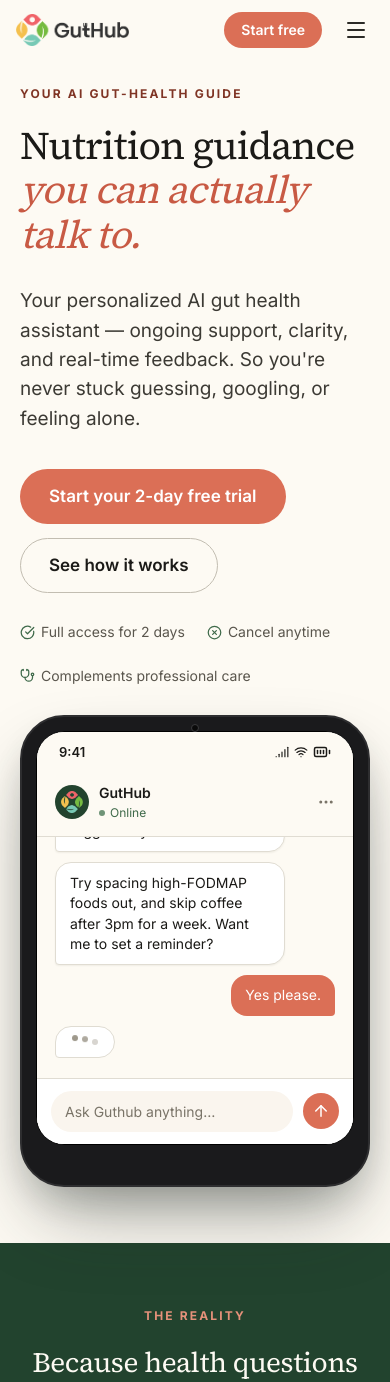
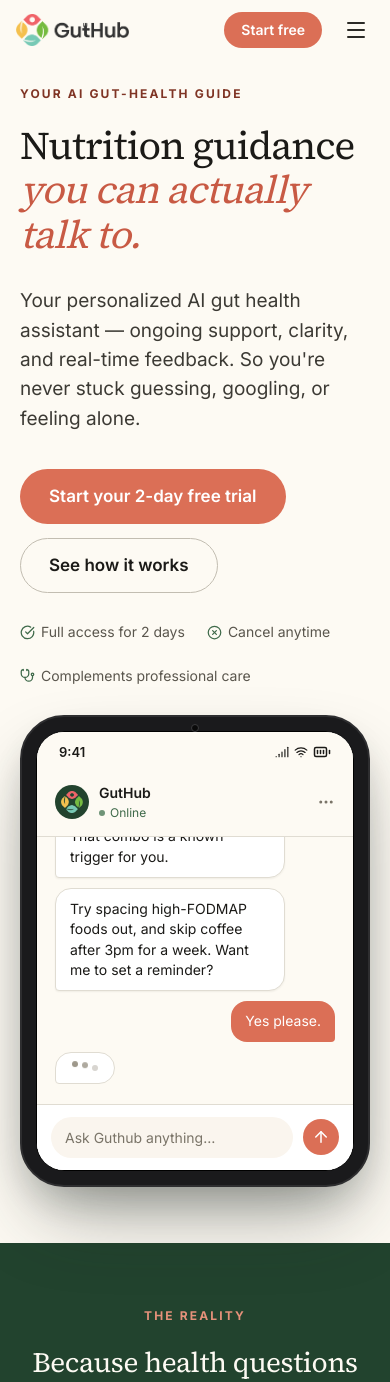
Before and after one commit to botwurx-agent/guthub-website, a Next.js app: page / in a window 390 px wide. Shown: the top 1382 px of the page. Built offline with nearby package versions, Linux system fonts and the light colour scheme.

Commit message:
Match phone chin sizes top and bottom
Previous asymmetric padding (14/14/40 on mobile, 16/16/28 desktop) gave
the bottom bezel a bigger visual 'chin' than the top. Use equal padding
on all four sides so the device looks balanced.

```diff
--- a/app/globals.css
+++ b/app/globals.css
@@ -209,7 +209,7 @@ button { font-family: var(--font-body); }
   .hero-h1 { margin-bottom: 28px !important; padding-bottom: 0 !important; font-size: clamp(2.25rem, 10vw, 3rem) !important; line-height: 1.15 !important; }
   .hero-mock-col { max-width: 360px !important; margin: 0 auto !important; }
   .hero-glow { width: 320px !important; height: 320px !important; }
-  .chat-phone { aspect-ratio: 3/4.05 !important; padding: 14px 14px 40px !important; }
+  .chat-phone { aspect-ratio: 3/4.05 !important; padding: 14px !important; }
 
   /* Header */
   .header-inner { padding: 12px 16px !important; gap: 12px !important; }
--- a/components/ChatAnimation.tsx
+++ b/components/ChatAnimation.tsx
@@ -49,7 +49,7 @@ export default function ChatAnimation() {
   return (
     <div className="chat-phone" style={{
       width: '100%', maxWidth: 440, aspectRatio: '3/4.3',
-      borderRadius: 44, padding: '16px 16px 28px',
+      borderRadius: 44, padding: 16,
       background: '#1a1a1c', border: '2px solid #2e2e30',
       boxShadow: '0 40px 80px -20px rgba(30,40,35,0.45), 0 18px 40px -12px rgba(30,40,35,0.25)',
       position: 'relative',
```
